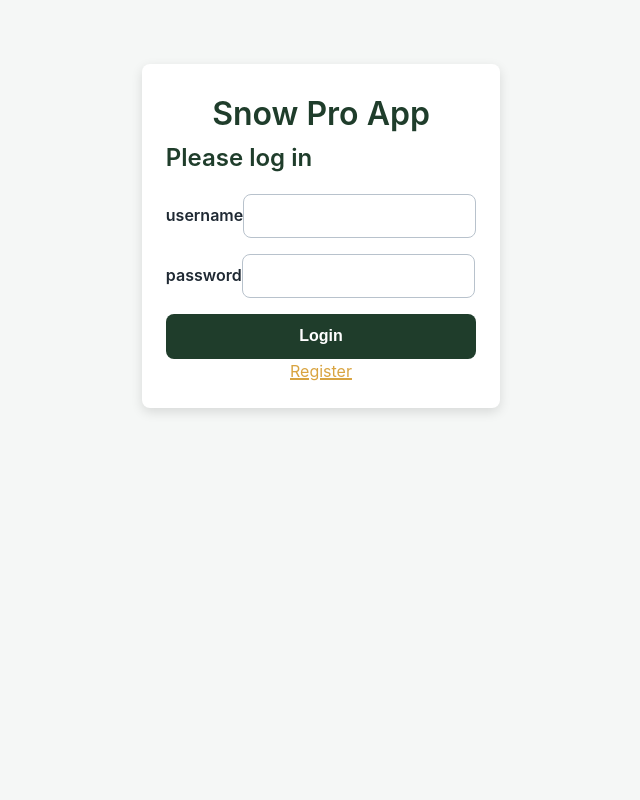
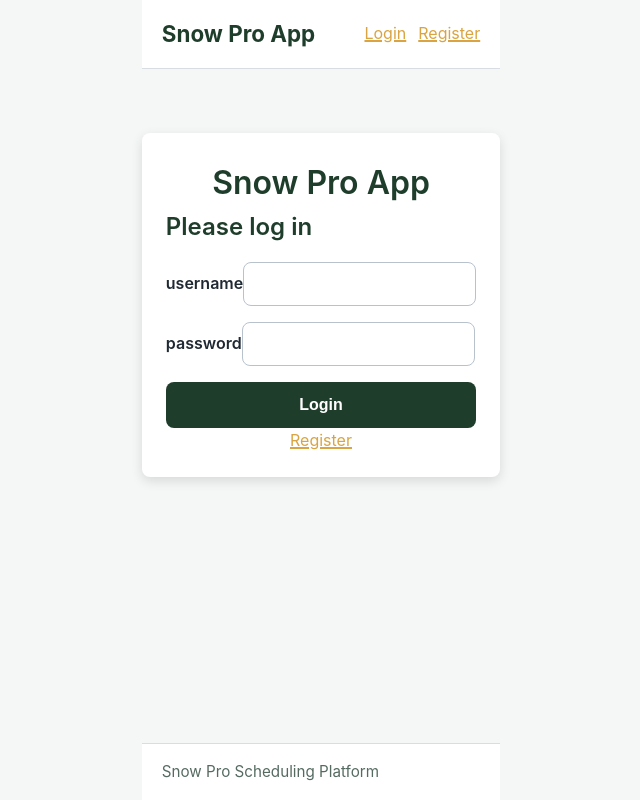
Before and after one commit to roc2246/ski-lessons, a React (Vite) app in the folder client/: page / in a window 1280 px wide. Shown: the whole page, without its empty margins (319-959 px from the left). Built offline with nearby package versions, Linux system fonts and the light colour scheme.

Commit message:
Add shared app shell, fix admin crash, and improve calendar accessibility

```diff
--- a/client/src/App.jsx
+++ b/client/src/App.jsx
@@ -1,4 +1,4 @@
-import { Routes, Route, Navigate } from "react-router-dom";
+import { Routes, Route, Navigate, Link, useNavigate } from "react-router-dom";
 import { useState, useEffect } from "react";
 import Login from "./pages/Login";
 import Instructor from "./pages/Instructor";
@@ -7,23 +7,82 @@ import AdminHome from "./pages/AdminHome";
 import CreateLesson from "./pages/CreateLesson";
 import LessonBoard from "./pages/LessonBoard";
 import * as lib from "./utils/admin-library";
+import * as authLib from "./utils/auth-library";
 
 function App() {
-  const [token, setToken] = useState(null);
-  const [admin, setAdmin] = useState(false); // default to false
+  const navigate = useNavigate();
+  const token = localStorage.getItem("token");
+  const [admin, setAdmin] = useState(false);
 
   useEffect(() => {
-    const storedToken = localStorage.getItem("token");
-    setToken(storedToken);
+    let isMounted = true;
 
-    // Check if user is admin
-    if (storedToken) {
-      const isAdmin = lib.isAdmin(storedToken); // pass token if needed
-      setAdmin(isAdmin);
+    async function syncAdminState() {
+      if (!token) {
+        setAdmin(false);
+        return;
       }
-  }, []); // run once on mount
+
+      try {
+        const isAdmin = await lib.isAdmin(token);
+        if (isMounted) {
+          setAdmin(Boolean(isAdmin));
+        }
+      } catch {
+        if (isMounted) {
+          setAdmin(false);
+        }
+      }
+    }
+
+    syncAdminState();
+
+    return () => {
+      isMounted = false;
+    };
+  }, [token]);
+
+  async function handleLogout() {
+    await authLib.logout();
+    setAdmin(false);
+    navigate("/", { replace: true });
+  }
 
   return (
+    <div className="app-shell">
+      <header className="app-shell__header">
+        <div className="app-shell__container">
+          <Link to={token ? "/instructor" : "/"} className="app-shell__brand">
+            Snow Pro App
+          </Link>
+
+          <nav className="app-shell__nav" aria-label="Primary navigation">
+            {!token && (
+              <>
+                <Link to="/">Login</Link>
+                <Link to="/register">Register</Link>
+              </>
+            )}
+
+            {token && (
+              <>
+                <Link to="/instructor">Instructor</Link>
+                <Link to="/lesson-board">Lesson Board</Link>
+                {admin && <Link to="/admin-home">Admin</Link>}
+                <button
+                  type="button"
+                  className="btn btn--secondary app-shell__logout"
+                  onClick={handleLogout}
+                >
+                  Logout
+                </button>
+              </>
+            )}
+          </nav>
+        </div>
+      </header>
+
+      <div className="app-shell__content">
         <Routes>
           <Route
             path="/"
@@ -41,9 +100,23 @@ function App() {
           />
 
           <Route path="/register" element={<Register />} />
-      <Route path="/create-lesson" element={<CreateLesson />} />
-      <Route path="/lesson-board" element={<LessonBoard />} />
+          <Route
+            path="/create-lesson"
+            element={token && admin ? <CreateLesson /> : <Navigate to="/" replace />}
+          />
+          <Route
+            path="/lesson-board"
+            element={token ? <LessonBoard /> : <Navigate to="/" replace />}
+          />
         </Routes>
+      </div>
+
+      <footer className="app-shell__footer">
+        <div className="app-shell__container">
+          <p>Snow Pro Scheduling Platform</p>
+        </div>
+      </footer>
+    </div>
   );
 }
 
--- a/client/src/components/calendar-dir/CalendarDate.jsx
+++ b/client/src/components/calendar-dir/CalendarDate.jsx
@@ -1,7 +1,7 @@
 import { useState, useEffect } from "react";
 import Lesson from "../Lesson";
 
-function CalendarDate({ day, lessons = [], onLessonAdded }) {
+function CalendarDate({ day, lessons = [], onAddLesson }) {
   const [localLessons, setLocalLessons] = useState([]);
   const [showLessons, setShowLessons] = useState(false);
 
@@ -20,19 +20,25 @@ function CalendarDate({ day, lessons = [], onLessonAdded }) {
       prev.filter((lesson) => lesson._id !== updatedLesson._id)
     );
 
-    if (onLessonAdded) {
-      onLessonAdded(updatedLesson);
+    if (onAddLesson) {
+      onAddLesson(updatedLesson);
     }
   };
 
+  const lessonCount = localLessons.length;
+  const isInteractive = lessonCount > 0;
+
   return (
-    <div
-      className="calendar__date"
+    <button
+      type="button"
+      className={`calendar__date${showLessons ? " active" : ""}`}
       onClick={handleClick}
-      style={{ cursor: localLessons.length > 0 ? "pointer" : "default" }}
+      aria-expanded={isInteractive ? showLessons : undefined}
+      aria-label={`${day.toDateString()}, ${lessonCount} lessons`}
+      disabled={!isInteractive}
     >
       <span>{day.getDate()}</span>
-      <p>{localLessons.length} lessons</p>
+      <p>{lessonCount} lessons</p>
       {showLessons &&
         localLessons.map((lesson) => (
           <Lesson
@@ -41,7 +47,7 @@ function CalendarDate({ day, lessons = [], onLessonAdded }) {
             onLessonAdded={handleLessonAdded}
           />
         ))}
-    </div>
+    </button>
   );
 }
 
--- a/client/src/pages/AdminHome.jsx
+++ b/client/src/pages/AdminHome.jsx
@@ -33,7 +33,7 @@ function AdminHome() {
   return (
     <main className="admin">
       <h1 className="admin__header">ADMIN HOME</h1>
-      <div style={{ display: "flex", flexDirection: "column", gap: "1rem" }}>
+      <div className="admin__actions">
         <Link to="/create-lesson" className="admin__link">
           Create Lesson
         </Link>
@@ -41,7 +41,6 @@ function AdminHome() {
           Back
         </Link>
       </div>
-      {status && <div>{status}</div>}
     </main>
   );
 }
--- a/client/src/scss/layouts/_calendar.scss
+++ b/client/src/scss/layouts/_calendar.scss
@@ -93,12 +93,18 @@
   min-height: 4.5rem;
   display: flex;
   flex-direction: column;
+  text-align: left;
   cursor: pointer;
   transition: background 0.2s ease, transform 0.1s ease;
 
   @media (min-width: $bp-sm) {
     min-height: 5.25rem;
   }
+}
+
+.calendar__date:disabled {
+  cursor: default;
+  opacity: 1;
 }
 
 .calendar__date--empty {
--- a/client/src/scss/layouts/_pages.scss
+++ b/client/src/scss/layouts/_pages.scss
@@ -10,6 +10,11 @@ main {
   @media (min-width: $bp-sm) {
     padding: 1.25rem;
   }
+}
+
+.container {
+  width: min(100%, 56rem);
+  margin-inline: auto;
 }
 
 .login,
@@ -48,3 +53,22 @@ main {
     max-width: 56rem;
   }
 }
+
+.admin {
+  width: 100%;
+  margin-top: 2rem;
+  padding: 1.5rem;
+  background: var(--color-panel);
+  border-radius: var(--radius);
+  box-shadow: var(--shadow);
+
+  @media (min-width: $bp-md) {
+    max-width: 25rem;
+  }
+}
+
+.admin__actions {
+  display: flex;
+  flex-direction: column;
+  gap: 1rem;
+}
--- /dev/null
+++ b/client/src/scss/layouts/_shell.scss
@@ -0,0 +1,65 @@
+@use "../abstracts/tokens" as *;
+
+.app-shell {
+  min-height: 100vh;
+  width: 100%;
+  display: flex;
+  flex-direction: column;
+}
+
+.app-shell__header {
+  background: var(--color-panel);
+  border-bottom: 0.1rem solid #d7dde3;
+}
+
+.app-shell__container {
+  width: min(100%, 64rem);
+  margin-inline: auto;
+  padding: 0.75rem;
+
+  @media (min-width: $bp-sm) {
+    padding: 1rem 1.25rem;
+  }
+}
+
+.app-shell__header .app-shell__container {
+  display: flex;
+  align-items: center;
+  justify-content: space-between;
+  gap: 1rem;
+}
+
+.app-shell__brand {
+  font-size: clamp(1.1rem, 3vw, 1.4rem);
+  font-weight: 700;
+  text-decoration: none;
+  color: var(--color-primary);
+}
+
+.app-shell__nav {
+  display: flex;
+  align-items: center;
+  flex-wrap: wrap;
+  gap: 0.75rem;
+}
+
+.app-shell__content {
+  flex: 1;
+  width: 100%;
+}
+
+.app-shell__logout {
+  min-height: 2.25rem;
+  padding: 0.5rem 0.85rem;
+}
+
+.app-shell__footer {
+  border-top: 0.1rem solid #d7dde3;
+  background: var(--color-panel);
+}
+
+.app-shell__footer p {
+  margin: 0;
+  color: var(--color-secondary);
+  font-size: 0.95rem;
+}
--- a/client/src/scss/main.scss
+++ b/client/src/scss/main.scss
@@ -12,3 +12,4 @@
 // 4. Page Layout Structure
 @use "layouts/pages";
 @use "layouts/calendar";
+@use "layouts/shell";
```
Lines whose indentation alone changed are shown as unchanged.
